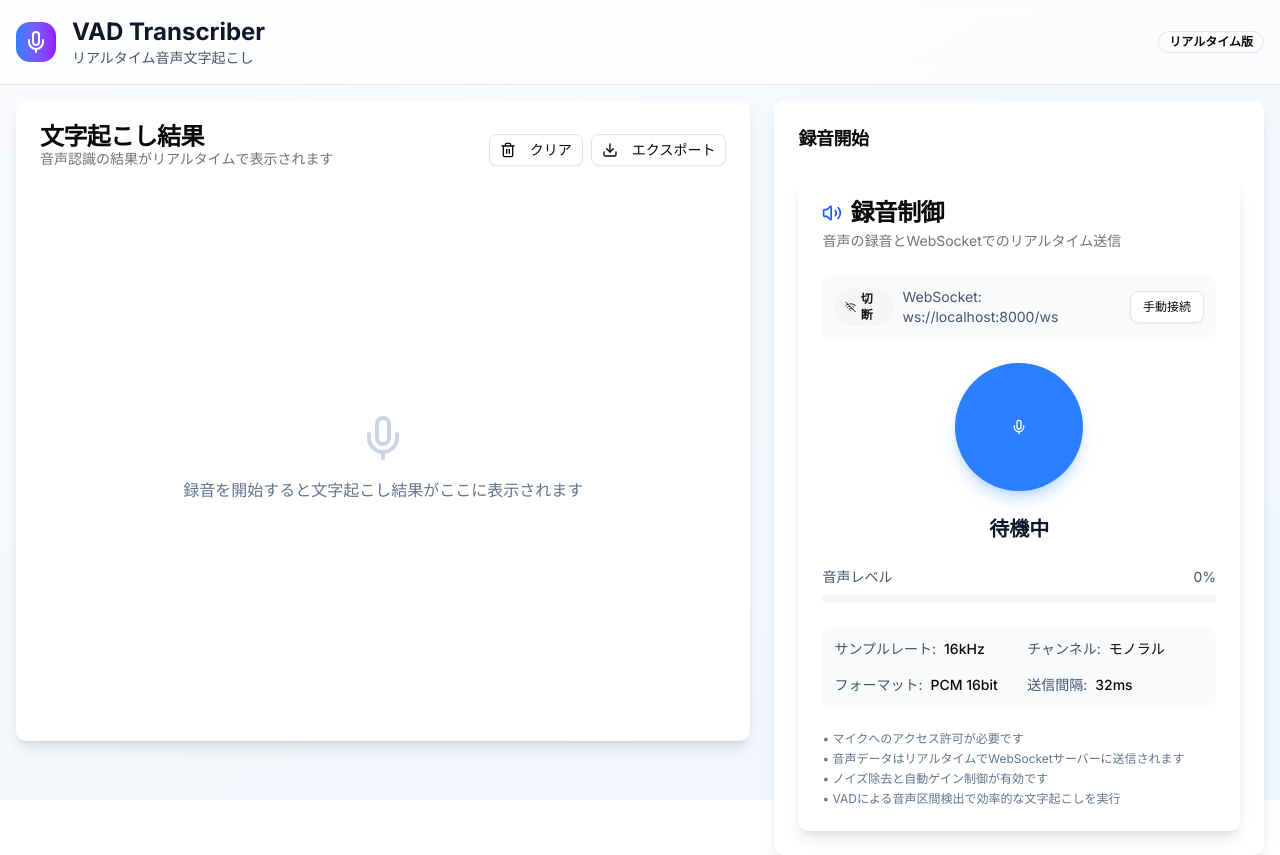
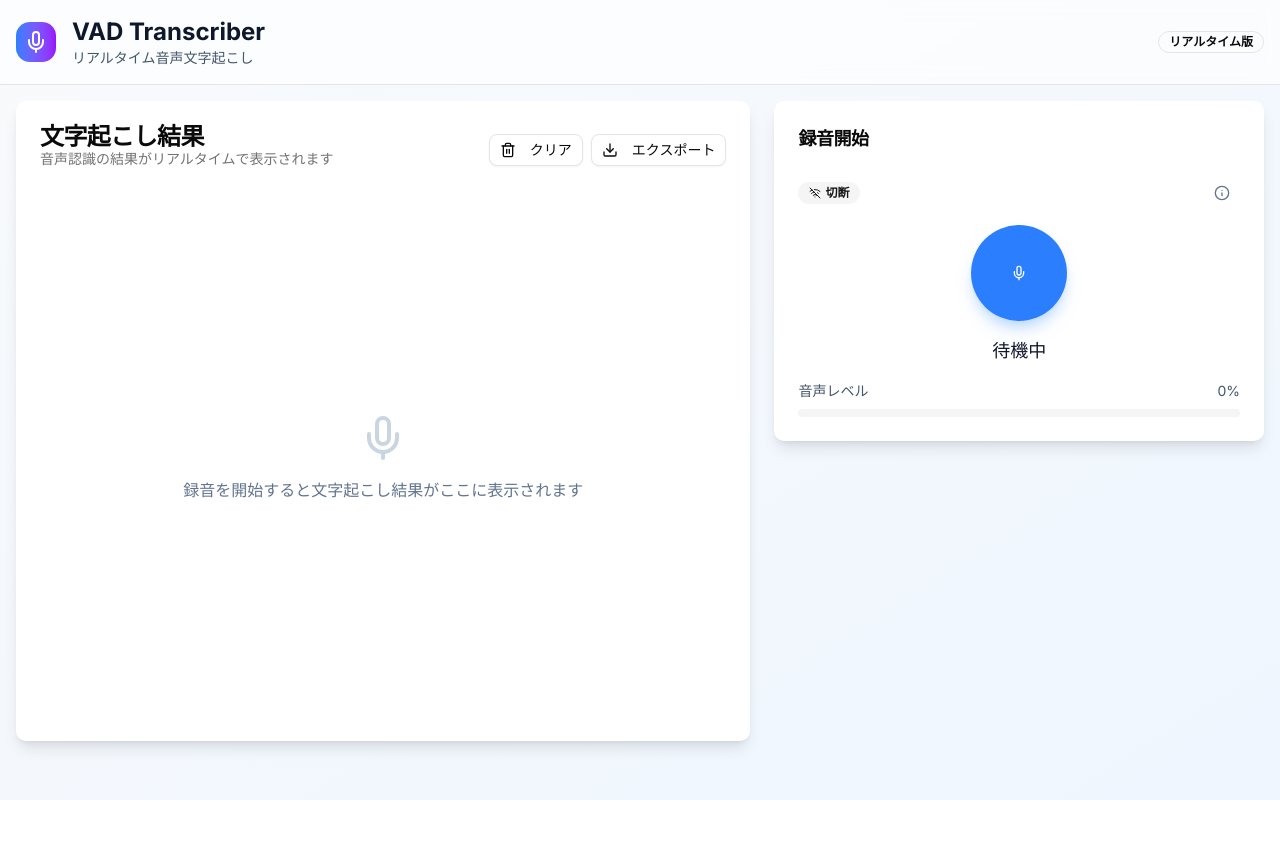
Before and after one commit to nakajima97/vad-transcriber, a Next.js app in the folder frontend/: page / in a window 1280 px wide. After the commit the page ends 800 px from the top, so only its background shows below. Built offline with nearby package versions, Linux system fonts and the light colour scheme.

Commit message:
録音開始エリアをシンプルにした

```diff
--- a/frontend/src/components/AudioRecorder.tsx
+++ b/frontend/src/components/AudioRecorder.tsx
@@ -1,17 +1,10 @@
 'use client';
 
 import { useAudioRecorder } from '@/lib/useAudioRecorder';
-import { AlertCircle, Mic, Square, Volume2, Wifi, WifiOff } from 'lucide-react';
+import { AlertCircle, Info, Mic, Square, Wifi, WifiOff } from 'lucide-react';
 import { useEffect, useState } from 'react';
 import { Badge } from './shadcn/ui/badge';
 import { Button } from './shadcn/ui/button';
-import {
-  Card,
-  CardContent,
-  CardDescription,
-  CardHeader,
-  CardTitle,
-} from './shadcn/ui/card';
 import { Progress } from './shadcn/ui/progress';
 
 type TranscriptionResult = {
@@ -55,24 +48,7 @@ export function AudioRecorder({
     onVADResult,
   });
 
-  const [sessionTime, setSessionTime] = useState(0);
-
-  // セッション時間のカウント
-  useEffect(() => {
-    let interval: NodeJS.Timeout | null = null;
-
-    if (isRecording) {
-      interval = setInterval(() => {
-        setSessionTime((prev) => prev + 1);
-      }, 1000);
-    } else {
-      setSessionTime(0);
-    }
-
-    return () => {
-      if (interval) clearInterval(interval);
-    };
-  }, [isRecording]);
+  const [showHelp, setShowHelp] = useState(false);
 
   const handleStartRecording = async () => {
     if (!isConnected) {
@@ -91,27 +67,10 @@ export function AudioRecorder({
     disconnect();
   };
 
-  const formatTime = (seconds: number) => {
-    const mins = Math.floor(seconds / 60);
-    const secs = seconds % 60;
-    return `${mins.toString().padStart(2, '0')}:${secs.toString().padStart(2, '0')}`;
-  };
-
   return (
-    <Card className="bg-white dark:bg-slate-800 border-0 shadow-lg">
-      <CardHeader>
-        <CardTitle className="flex items-center gap-2">
-          <Volume2 className="w-5 h-5 text-blue-600" />
-          録音制御
-        </CardTitle>
-        <CardDescription>
-          音声の録音とWebSocketでのリアルタイム送信
-        </CardDescription>
-      </CardHeader>
-      <CardContent className="space-y-6">
+    <div className="space-y-4">
       {/* 接続ステータス */}
-        <div className="flex items-center justify-between p-3 bg-slate-50 dark:bg-slate-700 rounded-lg">
-          <div className="flex items-center gap-2">
+      <div className="flex items-center justify-between">
         <Badge
           variant={isConnected ? 'default' : 'secondary'}
           className="flex items-center gap-1"
@@ -123,20 +82,26 @@ export function AudioRecorder({
           )}
           {isConnected ? '接続中' : '切断'}
         </Badge>
-            <span className="text-sm text-slate-600 dark:text-slate-400">
-              WebSocket: {websocketUrl}
-            </span>
+        <div className="relative">
+          <Button
+            variant="ghost"
+            size="sm"
+            className="text-slate-500 hover:text-slate-700"
+            onMouseEnter={() => setShowHelp(true)}
+            onMouseLeave={() => setShowHelp(false)}
+            onClick={() => setShowHelp(!showHelp)}
+          >
+            <Info className="w-4 h-4" />
+          </Button>
+          {showHelp && (
+            <div className="absolute right-0 top-8 z-10 w-80 p-3 bg-white dark:bg-slate-800 border border-slate-200 dark:border-slate-600 rounded-lg shadow-lg text-xs text-slate-600 dark:text-slate-400 space-y-1">
+              <p>• マイクへのアクセス許可が必要です</p>
+              <p>• 音声データはリアルタイムでWebSocketサーバーに送信されます</p>
+              <p>• ノイズ除去と自動ゲイン制御が有効です</p>
+              <p>• VADによる音声区間検出で効率的な文字起こしを実行</p>
             </div>
-          {!isConnected && !isRecording && (
-            <Button
-              variant="outline"
-              size="sm"
-              onClick={connect}
-              className="text-xs"
-            >
-              手動接続
-            </Button>
           )}
+        </div>
       </div>
 
       {/* エラー表示 */}
@@ -147,13 +112,13 @@ export function AudioRecorder({
         </div>
       )}
 
-        {/* 録音ボタンとステータス */}
-        <div className="flex items-center justify-center space-x-4">
+      {/* 録音ボタン */}
+      <div className="flex justify-center">
         <Button
           size="lg"
           onClick={isRecording ? handleStopRecording : handleStartRecording}
           className={`
-              w-32 h-32 rounded-full transition-all duration-300
+            w-24 h-24 rounded-full transition-all duration-300
             ${
               isRecording
                 ? 'bg-red-500 hover:bg-red-600 animate-pulse shadow-lg shadow-red-200'
@@ -163,22 +128,17 @@ export function AudioRecorder({
           disabled={!isConnected && isRecording}
         >
           {isRecording ? (
-              <Square className="w-8 h-8 text-white" />
+            <Square className="w-6 h-6 text-white" />
           ) : (
-              <Mic className="w-8 h-8 text-white" />
+            <Mic className="w-6 h-6 text-white" />
           )}
         </Button>
       </div>
 
-        <div className="text-center space-y-2">
-          <div className="text-xl font-semibold text-slate-900 dark:text-white">
+      <div className="text-center">
+        <div className="text-lg font-medium text-slate-900 dark:text-white">
           {isRecording ? '録音中...' : '待機中'}
         </div>
-          {isRecording && (
-            <div className="text-sm text-slate-600 dark:text-slate-400">
-              録音時間: {formatTime(sessionTime)}
-            </div>
-          )}
       </div>
 
       {/* 音声レベルメーター */}
@@ -189,43 +149,6 @@ export function AudioRecorder({
         </div>
         <Progress value={audioLevel} className="w-full h-2" />
       </div>
-
-        {/* 録音設定 */}
-        <div className="grid grid-cols-2 gap-4 p-3 bg-slate-50 dark:bg-slate-700 rounded-lg text-sm">
-          <div>
-            <span className="text-slate-600 dark:text-slate-400">
-              サンプルレート:
-            </span>
-            <span className="ml-2 font-medium">16kHz</span>
     </div>
-          <div>
-            <span className="text-slate-600 dark:text-slate-400">
-              チャンネル:
-            </span>
-            <span className="ml-2 font-medium">モノラル</span>
-          </div>
-          <div>
-            <span className="text-slate-600 dark:text-slate-400">
-              フォーマット:
-            </span>
-            <span className="ml-2 font-medium">PCM 16bit</span>
-          </div>
-          <div>
-            <span className="text-slate-600 dark:text-slate-400">
-              送信間隔:
-            </span>
-            <span className="ml-2 font-medium">32ms</span>
-          </div>
-        </div>
-
-        {/* 録音の説明 */}
-        <div className="text-xs text-slate-500 dark:text-slate-400 space-y-1">
-          <p>• マイクへのアクセス許可が必要です</p>
-          <p>• 音声データはリアルタイムでWebSocketサーバーに送信されます</p>
-          <p>• ノイズ除去と自動ゲイン制御が有効です</p>
-          <p>• VADによる音声区間検出で効率的な文字起こしを実行</p>
-        </div>
-      </CardContent>
-    </Card>
   );
 }
```
Lines whose indentation alone changed are shown as unchanged.
